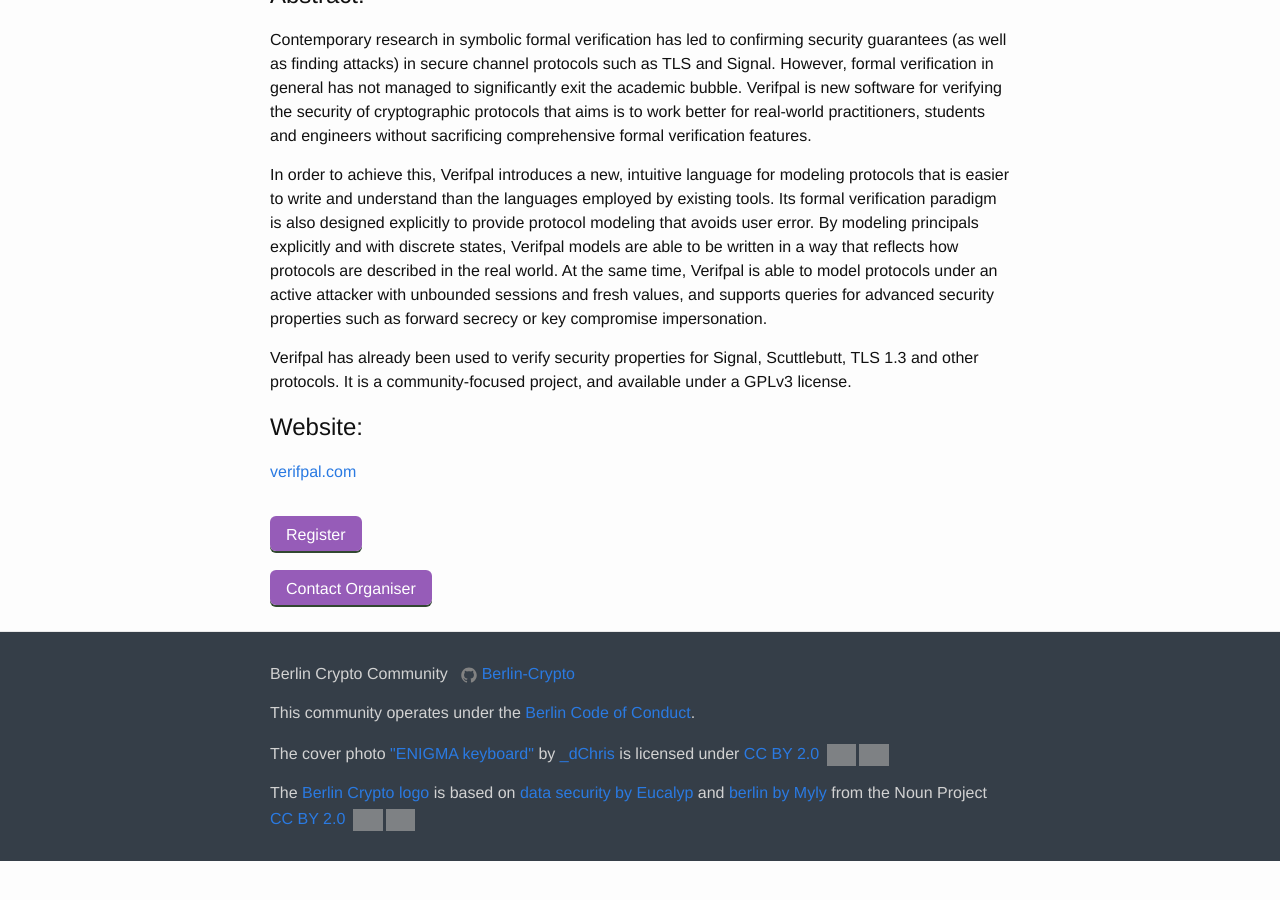
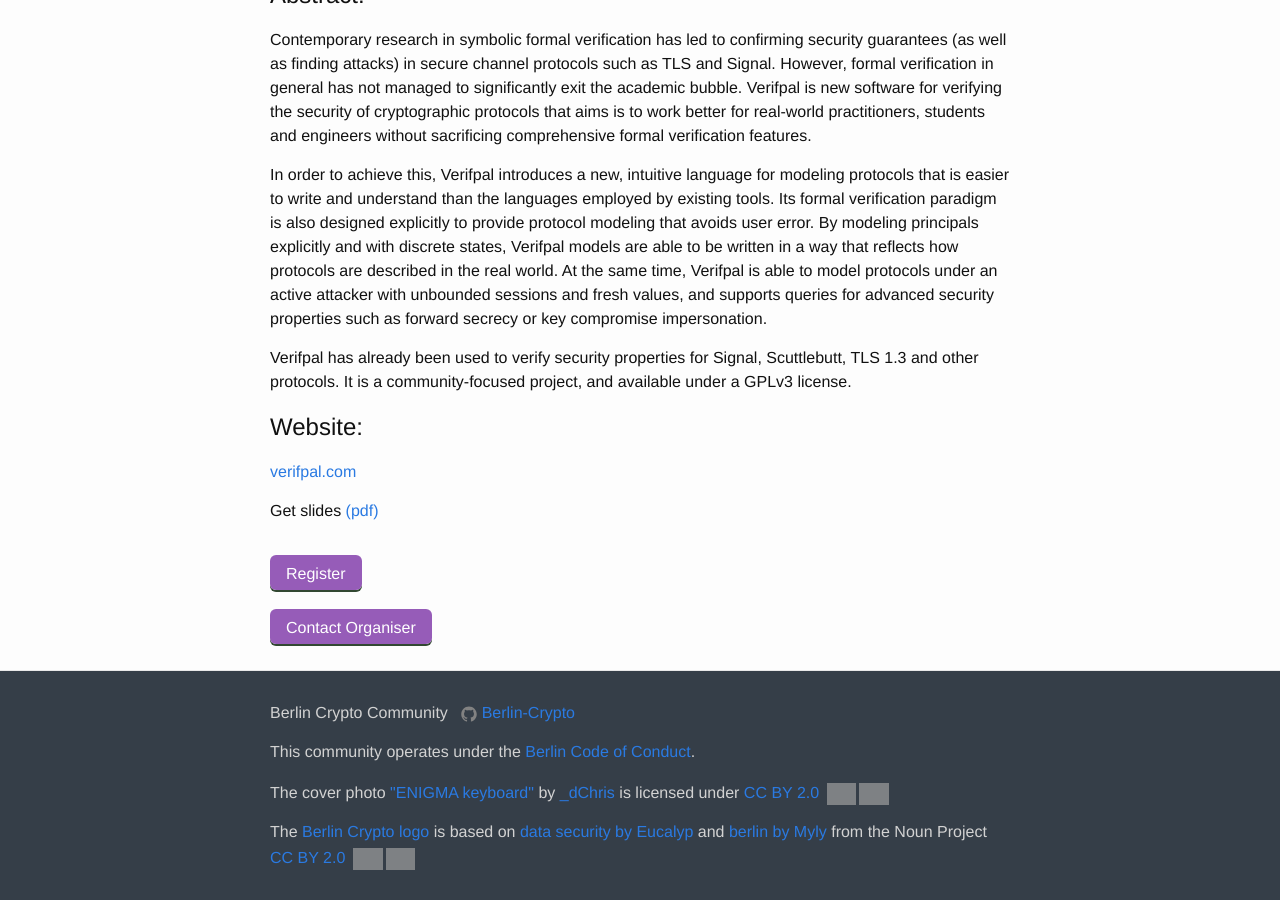
Before and after one commit to berlin-crypto/berlin-crypto.github.io, a Jekyll site: the page built from _posts/2019-11-05-verifpal.md, in a window 1280 px wide and 900 px high, scrolled down 804 px. Built offline with Jekyll 4.4.1, drawn with Linux system fonts in a browser that asks for light colours; before the commit the page ends 1665 px from its top, so only the background shows below that; grey boxes are pictures that could not be loaded.

Commit message:
verifpal slides

```diff
--- a/_posts/2019-11-05-verifpal.md
+++ b/_posts/2019-11-05-verifpal.md
@@ -37,5 +37,7 @@
 # Website:
 [verifpal.com](https://verifpal.com)
 
+Get slides [(pdf)](/assets/Berlin Crypto Verifpal.pdf)
+
 <br/>
 <a href='https://www.eventbrite.co.uk/e/verifpal-cryptographic-protocol-analysis-for-students-and-engineers-tickets-76790505469' class="button button-primary">Register</a>
```
Also changed, not shown: assets.md (+1 -0 lines), 1 other file.
